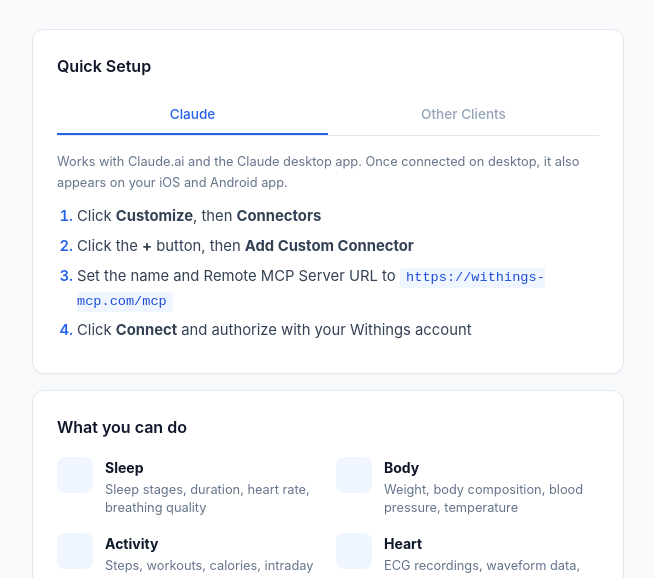
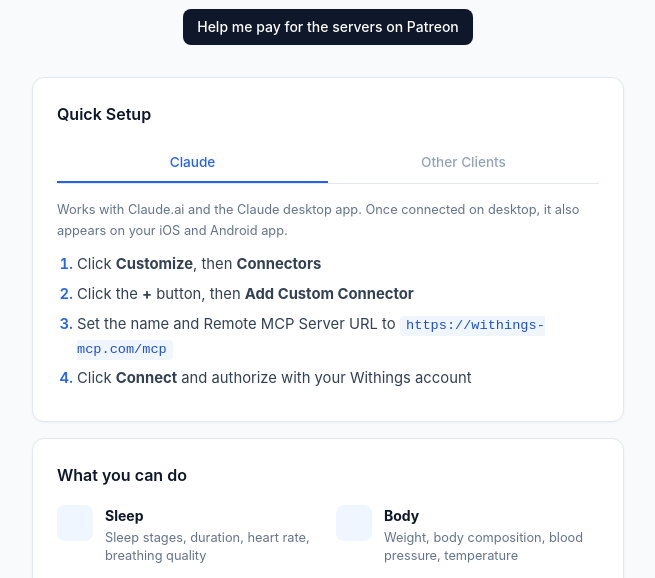
Before and after one commit to akutishevsky/withings-mcp, a website: page public/index.html in a window 1280 px wide. Shown: the part 203-781 px from the top of the page, without its empty margins (312-967 px from the left). Drawn offline with Linux system fonts and the light colour scheme; no server answers.

Commit message:
Replace Ko-fi links with Patreon

```diff
--- a/public/index.html
+++ b/public/index.html
@@ -45,10 +45,14 @@
           Access your Withings health data through Claude using the
           Model Context Protocol
         </p>
+        <a
+          class="support-link"
+          href="https://patreon.com/akutishevskyi?utm_medium=unknown&utm_source=join_link&utm_campaign=creatorshare_creator&utm_content=copyLink"
+          target="_blank"
+          rel="noopener noreferrer"
+          >Help me pay for the servers on Patreon</a
+        >
       </header>
-
-      <script type="text/javascript" src="https://storage.ko-fi.com/cdn/widget/Widget_2.js"></script>
-      <script type="text/javascript">kofiwidget2.init('Help me to pay for the servers', '#72a4f2', 'J3J11D0MM5');kofiwidget2.draw();</script>
 
       <section class="card quick-setup">
         <h2>Quick Setup</h2>
--- a/public/styles/index.css
+++ b/public/styles/index.css
@@ -21,12 +21,6 @@ body {
   padding: 3rem 1.5rem 2rem;
 }
 
-.container .btn-container {
-  display: block !important;
-  margin: 0 auto 1.5rem;
-  width: fit-content;
-}
-
 /* Hero */
 .hero {
   text-align: center;
@@ -46,6 +40,30 @@ body {
   font-size: 1rem;
   max-width: 420px;
   margin: 0 auto;
+}
+
+.support-link {
+  display: inline-flex;
+  align-items: center;
+  justify-content: center;
+  margin-top: 0.75rem;
+  padding: 0.6rem 0.9rem;
+  border-radius: 8px;
+  background: #0f172a;
+  color: #fff;
+  font-size: 0.875rem;
+  font-weight: 500;
+  line-height: 1.2;
+  text-decoration: none;
+  transition:
+    background 0.2s ease,
+    transform 0.2s ease;
+}
+
+.support-link:hover {
+  background: #2563eb;
+  color: #fff;
+  transform: translateY(-1px);
 }
 
 /* Status badge */
--- a/src/server/app.ts
+++ b/src/server/app.ts
@@ -179,7 +179,7 @@ export function createApp(config: ServerConfig) {
   app.get("/", async (c) => {
     try {
       const html = await readFile("./public/index.html", "utf-8");
-      c.header("Content-Security-Policy", "default-src 'none'; style-src 'self' 'unsafe-inline'; script-src 'self' 'unsafe-inline' https://www.googletagmanager.com https://storage.ko-fi.com; connect-src 'self' https://www.google-analytics.com https://*.google-analytics.com https://*.analytics.google.com https://www.googletagmanager.com; img-src 'self' https://raw.githubusercontent.com https://www.google-analytics.com https://*.google-analytics.com https://*.googletagmanager.com https://storage.ko-fi.com https://ko-fi.com; frame-ancestors 'none'");
+      c.header("Content-Security-Policy", "default-src 'none'; style-src 'self' 'unsafe-inline'; script-src 'self' 'unsafe-inline' https://www.googletagmanager.com; connect-src 'self' https://www.google-analytics.com https://*.google-analytics.com https://*.analytics.google.com https://www.googletagmanager.com; img-src 'self' https://raw.githubusercontent.com https://www.google-analytics.com https://*.google-analytics.com https://*.googletagmanager.com; frame-ancestors 'none'");
       return c.html(html);
     } catch {
       return c.notFound();
```
Also changed, not shown: README.md.
